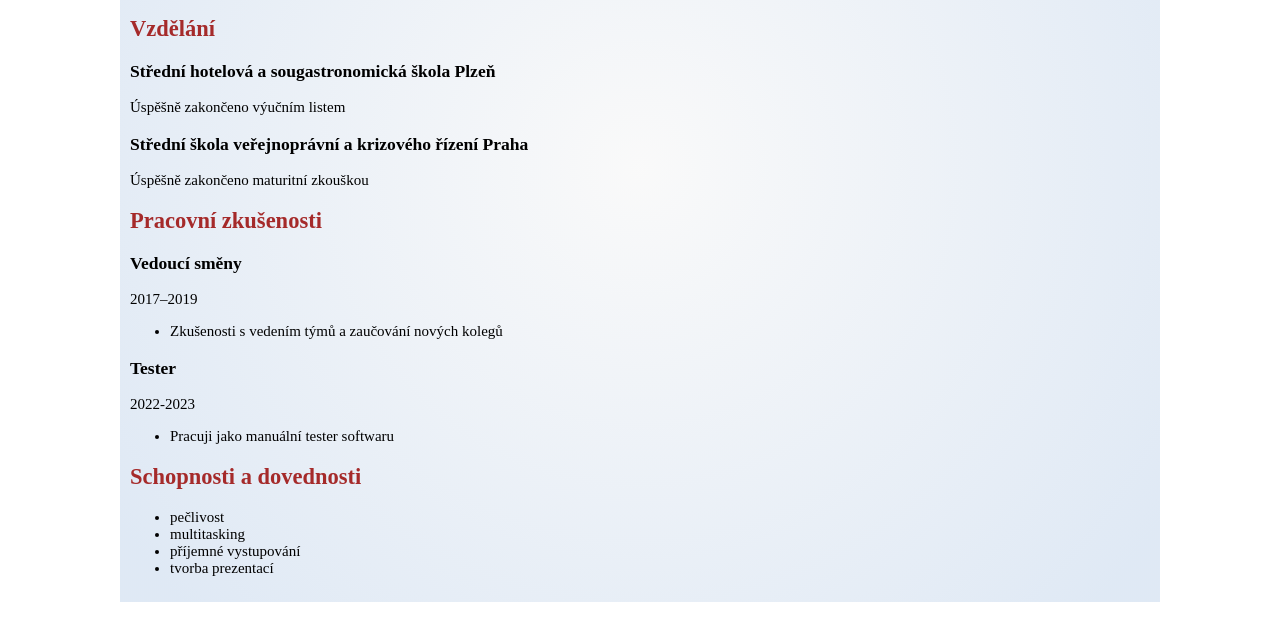
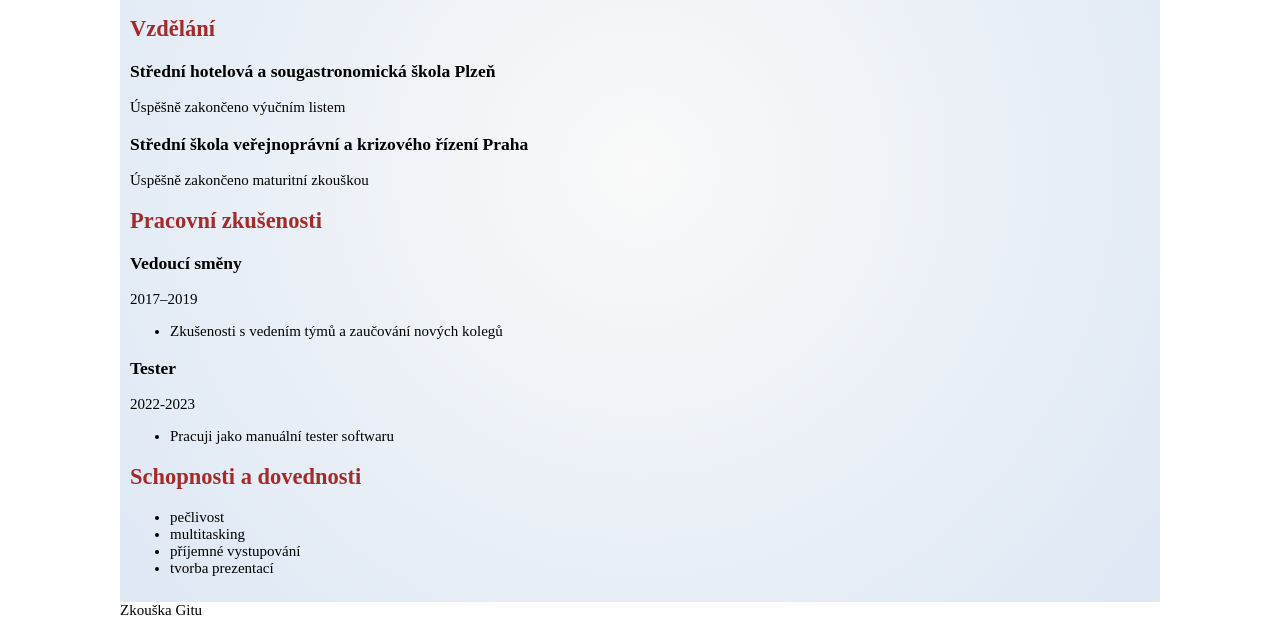
Before and after one commit to VeruDrag/novyprojekt, a plain HTML site: page index.html in a window 1280 px wide. Shown: the part 339-958 px from the top of the page. Drawn offline with Linux system fonts and the light colour scheme.

Commit message:
zkouška 2

```diff
--- a/index.html
+++ b/index.html
@@ -62,6 +62,7 @@
     </div>
   </div>
 </main>
+<footer>Zkouška Gitu</footer>
 </body>
 
 </html>
```
